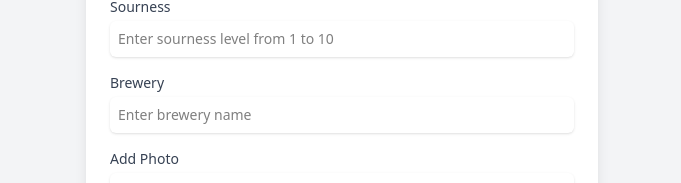
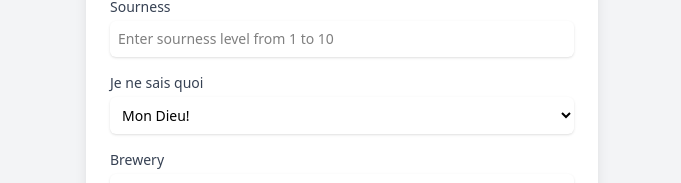
Before and after one commit to theotteryears/sour-club, a React (Vite) app: page / in a window 1280 px wide. Shown: the part 375-558 px from the top of the page, without its empty margins (298-979 px from the left). Built offline with nearby package versions, Linux system fonts and the light colour scheme; no server answers; the database is empty.

Commit message:
Fix rating field on form

```diff
--- a/src/AddSourForm.jsx
+++ b/src/AddSourForm.jsx
@@ -18,12 +18,13 @@ export default function AddSourForm() {
 	});
 
 	function handleSubmit(event) {
-		// event.preventDefault();
+		event.preventDefault();
 		const formData = new FormData(event.target);
 		const sourName = formData.get("sourname");
 		const design = formData.get("design");
 		const sourness = formData.get("sourness");
 		const brewery = formData.get("brewery");
+		const rating = formData.get("rating");
 
 		if (!sourName || !design || !sourness || !brewery) {
 			alert("Please fill out all fields.");
@@ -35,6 +36,7 @@ export default function AddSourForm() {
 			design: design,
 			sourness: sourness,
 			brewery: brewery,
+			"Je ne sais quoi": rating,
 		});
 	}
 
@@ -96,6 +98,30 @@ export default function AddSourForm() {
 						/>
 					</div>
 
+					{/* Je ne sais quoi */}
+					<div>
+						<label
+							htmlFor="rating"
+							className="block text-sm font-medium text-gray-700"
+						>
+							Je ne sais quoi
+						</label>
+						<select
+							name="rating"
+							id="rating"
+							className="p-2 mt-1 block w-full rounded-md border-gray-300 shadow-sm focus:border-indigo-500 focus:ring-indigo-500 sm:text-sm"
+						>
+							<option value="Mon Dieu!">Mon Dieu!</option>
+							<option value="Incroyable">Incroyable</option>
+							<option value="Très bon">Très bon</option>
+							<option value="Tout à fait bien">Tout à fait bien</option>
+							<option value="Assez mauvais">Assez mauvais</option>
+							<option value="Tout simplement horrible">
+								Tout simplement horrible
+							</option>
+						</select>
+					</div>
+
 					{/* Brewery */}
 					<div>
 						<label
```
